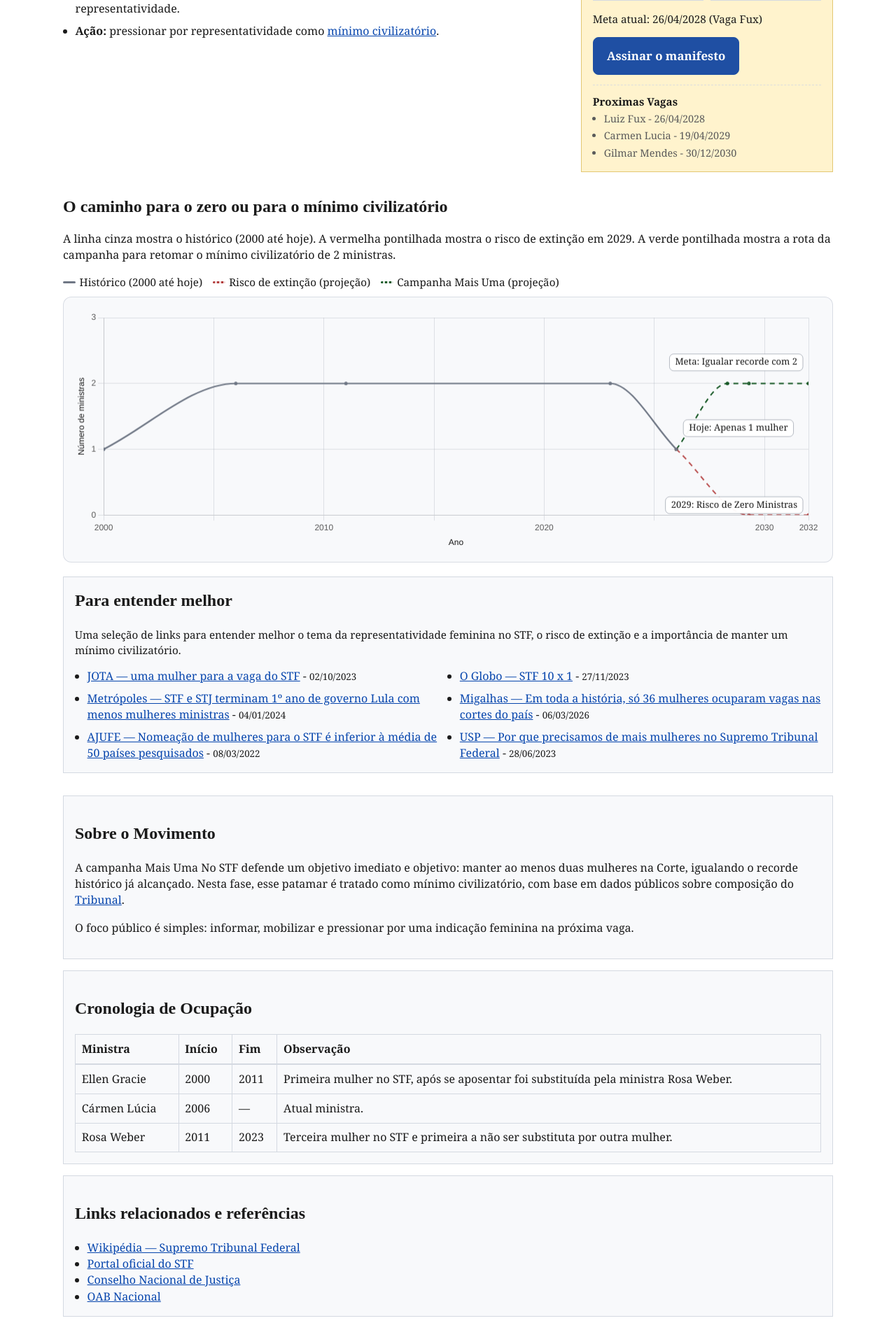
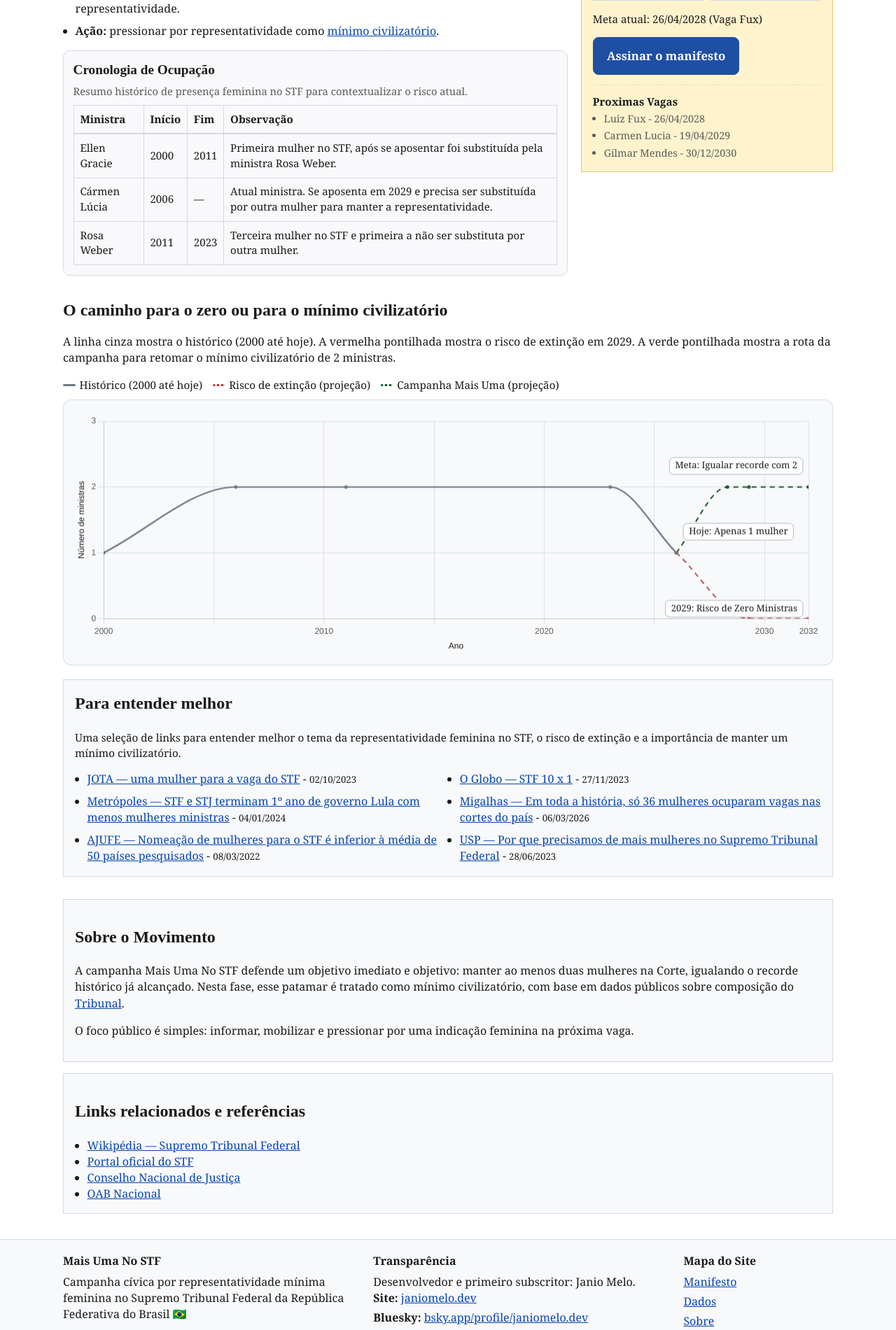
Before and after one commit to janiomelo/maisumanostf.ong.br, a Flask app: page / in a window 1280 px wide. Shown: the part 352-2253 px from the top of the page at 70% size. Run offline with Flask 3, Linux system fonts and the light colour scheme; parts of the project's set-up code (start-up, migrations or seed data) failed here and were passed over; some libraries are stand-ins or nearby versions.

Commit message:
add timeline section for historical representation of female ministers in STF; improve layout and accessibility

```diff
--- a/app/static/styles.css
+++ b/app/static/styles.css
@@ -206,6 +206,34 @@ h2 {
   padding-left: 1.1rem;
   display: grid;
   gap: .5rem;
+}
+
+.timeline-inline {
+  margin-top: 1rem;
+  border: 1px solid var(--border);
+  background: color-mix(in srgb, var(--surface) 92%, var(--bg));
+  border-radius: 10px;
+  padding: .85rem;
+}
+
+.timeline-inline h2 {
+  margin: 0 0 .35rem;
+  font-size: 1.2rem;
+}
+
+.timeline-summary {
+  margin: 0 0 .55rem;
+  color: var(--muted);
+  font-size: .92rem;
+}
+
+.timeline-table-wrap {
+  overflow-x: auto;
+}
+
+.timeline-inline table {
+  min-width: 640px;
+  font-size: .94rem;
 }
 
 .learn-more-box {
--- a/app/templates/publico/home.html
+++ b/app/templates/publico/home.html
@@ -14,6 +14,44 @@
       <li><strong>Risco:</strong> sem nomeação feminina na próxima vaga, a projeção é de apagão de representatividade.</li>
       <li><strong>Ação:</strong> pressionar por representatividade como <a href="#sobre">mínimo civilizatório</a>.</li>
     </ul>
+
+    <section class="timeline-inline" aria-label="Cronologia de ocupacao">
+      <h2>Cronologia de Ocupação</h2>
+      <p class="timeline-summary">Resumo histórico de presença feminina no STF para contextualizar o risco atual.</p>
+      <div class="timeline-table-wrap">
+        <table>
+          <caption class="sr-only">Cronologia de ocupacao de ministras no STF</caption>
+          <thead>
+            <tr>
+              <th scope="col">Ministra</th>
+              <th scope="col">Início</th>
+              <th scope="col">Fim</th>
+              <th scope="col">Observação</th>
+            </tr>
+          </thead>
+          <tbody>
+            <tr>
+              <td>Ellen Gracie</td>
+              <td>2000</td>
+              <td>2011</td>
+              <td>Primeira mulher no STF, após se aposentar foi substituída pela ministra Rosa Weber.</td>
+            </tr>
+            <tr>
+              <td>Cármen Lúcia</td>
+              <td>2006</td>
+              <td>—</td>
+              <td>Atual ministra. Se aposenta em 2029 e precisa ser substituída por outra mulher para manter a representatividade.</td>
+            </tr>
+            <tr>
+              <td>Rosa Weber</td>
+              <td>2011</td>
+              <td>2023</td>
+              <td>Terceira mulher no STF e primeira a não ser substituta por outra mulher.</td>
+            </tr>
+          </tbody>
+        </table>
+      </div>
+    </section>
   </div>
 
   <aside
@@ -88,41 +126,6 @@
     </p>
   </article>
 
-  <article>
-    <h2>Cronologia de Ocupação</h2>
-    <table>
-      <caption class="sr-only">Cronologia de ocupacao de ministras no STF</caption>
-      <thead>
-        <tr>
-          <th scope="col">Ministra</th>
-          <th scope="col">Início</th>
-          <th scope="col">Fim</th>
-          <th scope="col">Observação</th>
-        </tr>
-      </thead>
-      <tbody>
-        <tr>
-          <td>Ellen Gracie</td>
-          <td>2000</td>
-          <td>2011</td>
-          <td>Primeira mulher no STF, após se aposentar foi substituída pela ministra Rosa Weber.</td>
-        </tr>
-        <tr>
-          <td>Cármen Lúcia</td>
-          <td>2006</td>
-          <td>—</td>
-          <td>Atual ministra.</td>
-        </tr>
-        <tr>
-          <td>Rosa Weber</td>
-          <td>2011</td>
-          <td>2023</td>
-          <td>Terceira mulher no STF e primeira a não ser substituta por outra mulher.</td>
-        </tr>
-      </tbody>
-    </table>
-  </article>
-
   <article id="links-relacionados">
     <h2>Links relacionados e referências</h2>
     <ul>
```
